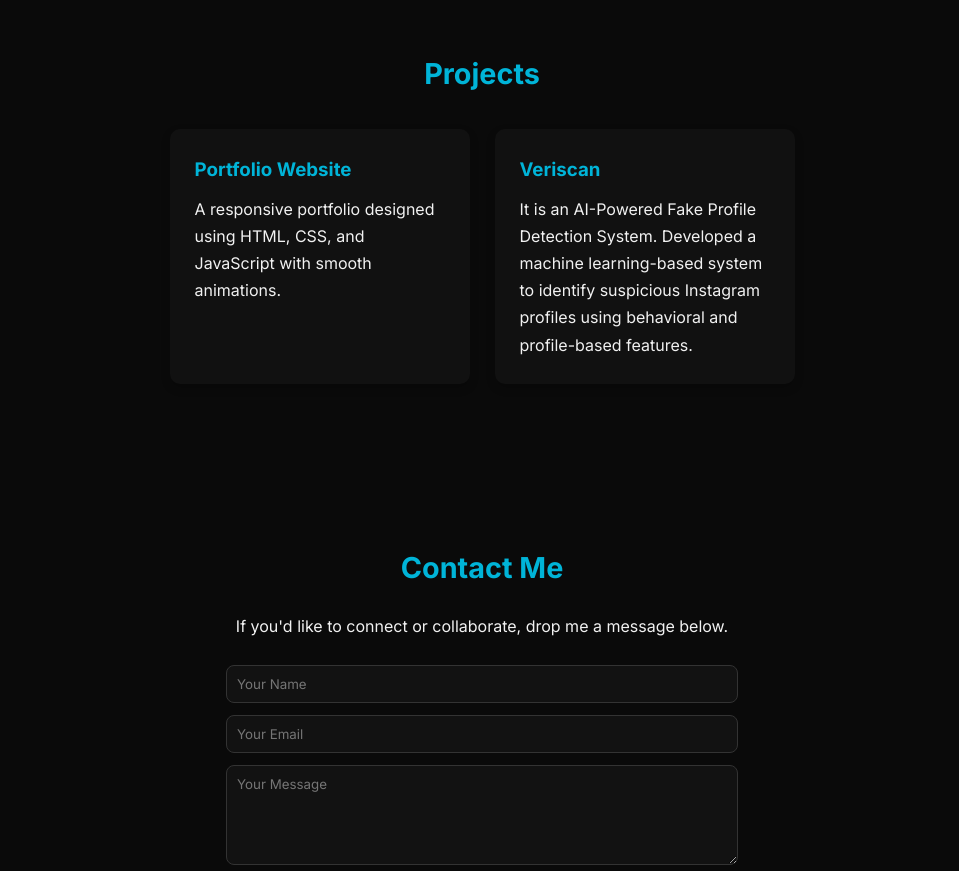
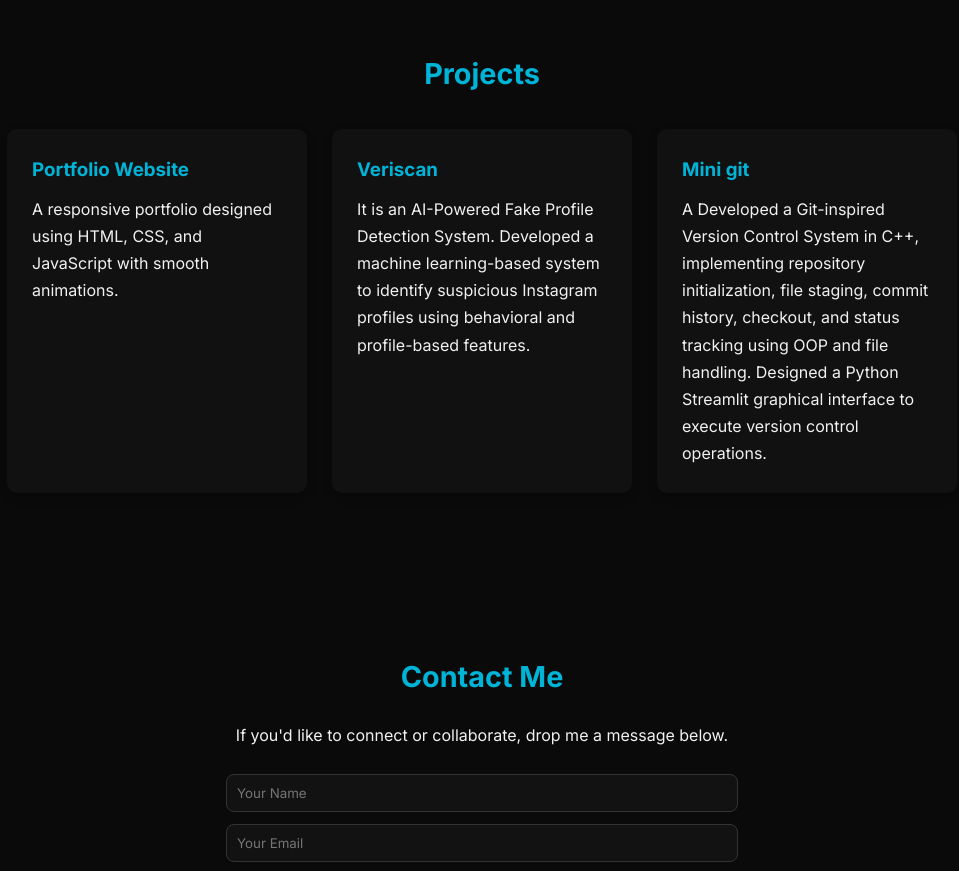
Before and after one commit to Shubhangi-bee/personal-portfolio, a plain HTML site: page index.html in a window 1280 px wide. Shown: the part 2760-3631 px from the top of the page, without its empty margins (158-1117 px from the left). Drawn offline with Linux system fonts and the light colour scheme.

Commit message:
Updated portfolio

```diff
--- a/index.html
+++ b/index.html
@@ -124,6 +124,12 @@
         <h3>Veriscan</h3>
         <p>It is an AI-Powered Fake Profile Detection System. Developed a machine learning-based system to identify suspicious Instagram profiles using behavioral and profile-based features.</p>
       </div>
+      <div class="project-card">
+        <h3>Mini git</h3>
+        <p>A Developed a Git-inspired Version Control System in C++, implementing repository initialization, file
+staging, commit history, checkout, and status tracking using OOP and file handling.
+Designed a Python Streamlit graphical interface to execute version control operations.</p>
+      </div>
     </div>
   </section>
 
```
Also changed, not shown: profile.jpg, 1 other file.
